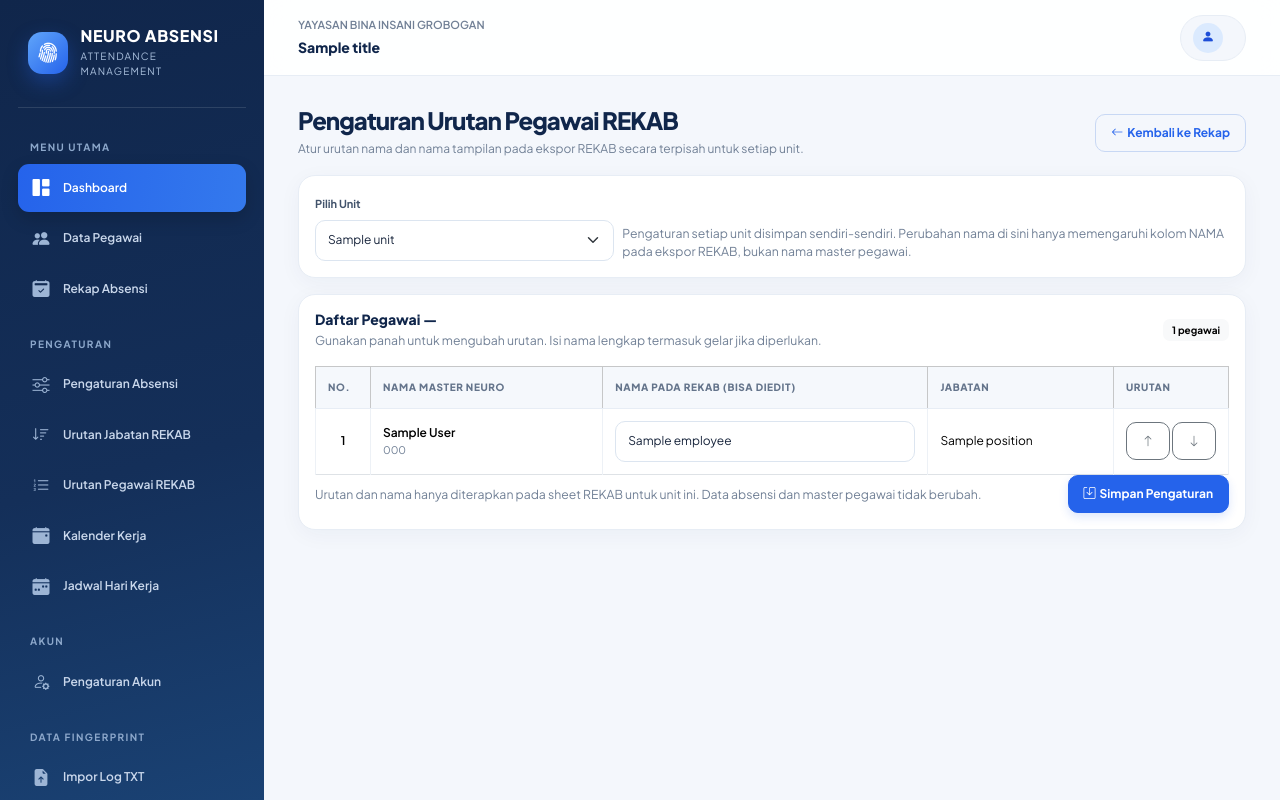
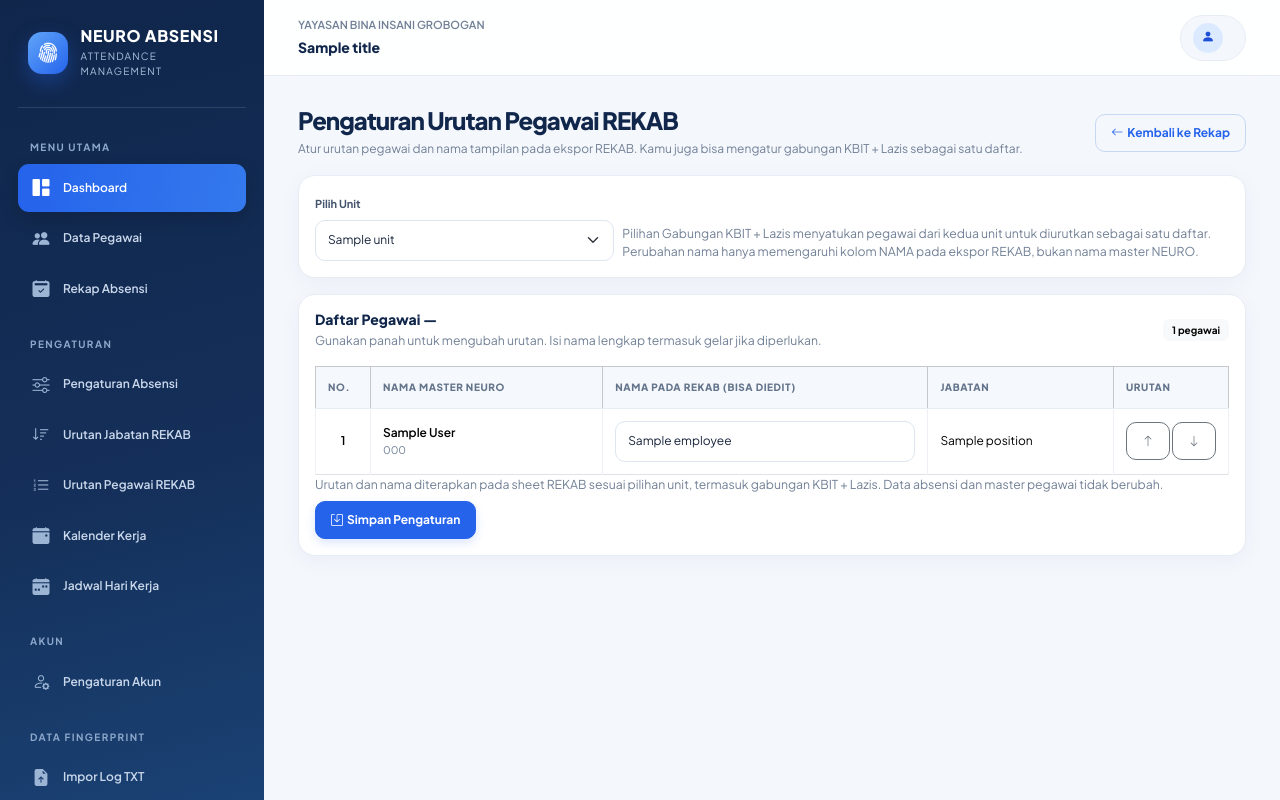
Before and after one commit to zidan121/absensi, a CodeIgniter 4 app: template app/Views/employee_recap_orders/index.php in a window 1280 px wide. Run offline with PHP 8.4 and a stand-in for CodeIgniter, Linux system fonts and the light colour scheme; the template is opened without the code that fills it: most values are stand-ins (such as "Sample title", 1, 10 or a date in 2020); data that the repository does not hold is empty; some libraries are stand-ins or nearby versions.

Commit message:
Clarify combined KBIT and Lazis employee recap setup

```diff
--- a/app/Views/employee_recap_orders/index.php
+++ b/app/Views/employee_recap_orders/index.php
@@ -3,7 +3,7 @@
 <div class="d-flex flex-wrap justify-content-between align-items-center gap-2 mb-3">
     <div>
         <h2 class="mb-1">Pengaturan Urutan Pegawai REKAB</h2>
-        <p class="text-secondary mb-0">Atur urutan nama dan nama tampilan pada ekspor REKAB secara terpisah untuk setiap unit.</p>
+        <p class="text-secondary mb-0">Atur urutan pegawai dan nama tampilan pada ekspor REKAB. Kamu juga bisa mengatur gabungan KBIT + Lazis sebagai satu daftar.</p>
     </div>
     <a href="/rekap" class="btn btn-outline-primary"><i class="bi bi-arrow-left me-1"></i>Kembali ke Rekap</a>
 </div>
@@ -19,7 +19,7 @@
             </select>
         </div>
         <div class="col-md-8 d-flex align-items-end">
-            <div class="small text-secondary">Pengaturan setiap unit disimpan sendiri-sendiri. Perubahan nama di sini hanya memengaruhi kolom NAMA pada ekspor REKAB, bukan nama master pegawai.</div>
+            <div class="small text-secondary">Pilihan Gabungan KBIT + Lazis menyatukan pegawai dari kedua unit untuk diurutkan sebagai satu daftar. Perubahan nama hanya memengaruhi kolom NAMA pada ekspor REKAB, bukan nama master NEURO.</div>
         </div>
     </form>
 </div>
@@ -66,7 +66,7 @@
             </table>
         </div>
         <div class="d-flex flex-wrap justify-content-between align-items-center gap-2">
-            <small class="text-secondary">Urutan dan nama hanya diterapkan pada sheet REKAB untuk unit ini. Data absensi dan master pegawai tidak berubah.</small>
+            <small class="text-secondary">Urutan dan nama diterapkan pada sheet REKAB sesuai pilihan unit, termasuk gabungan KBIT + Lazis. Data absensi dan master pegawai tidak berubah.</small>
             <button type="submit" class="btn btn-primary"><i class="bi bi-save me-1"></i>Simpan Pengaturan</button>
         </div>
     </form>
```
